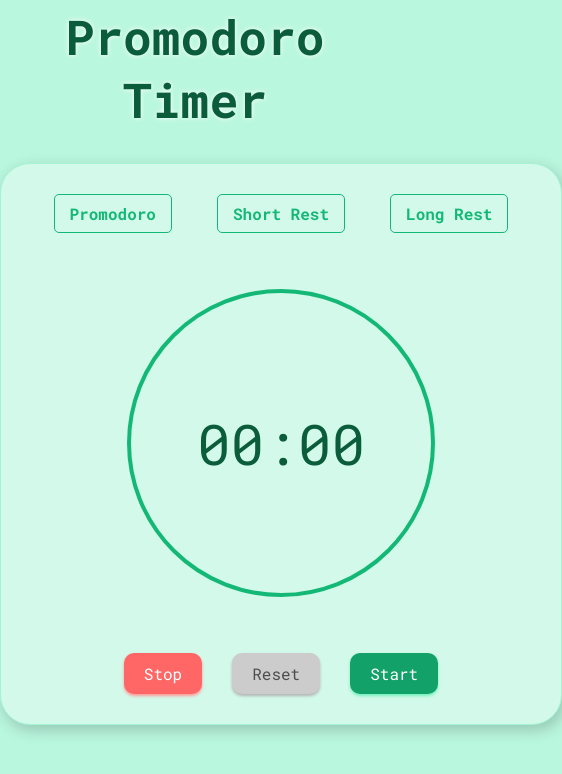
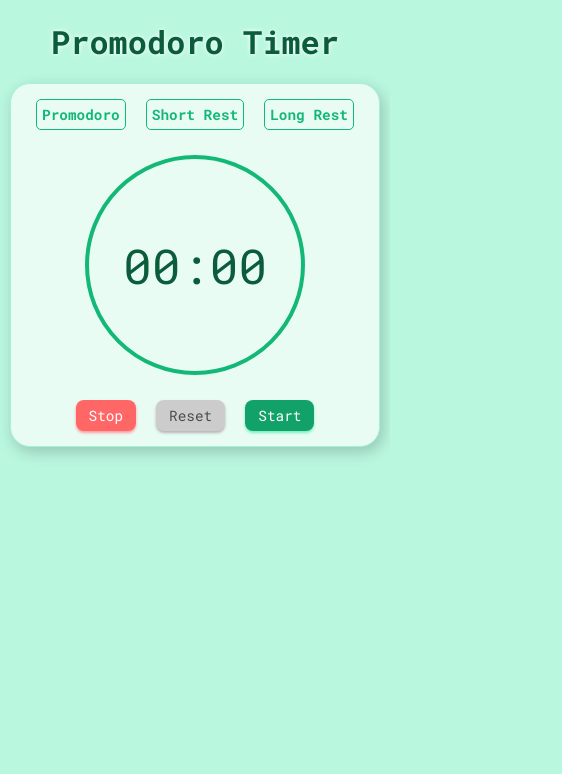
Before and after one commit to ravikanttarare95/promodoro-timer, a plain HTML site: page index.html in a window 390 px wide. Shown: the whole page, 562 px wide, since content can reach past the window. Drawn offline with Linux system fonts and the light colour scheme.

Commit message:
Make Design Responsive

```diff
--- a/index.html
+++ b/index.html
@@ -14,6 +14,7 @@
 </head>
 
 <body>
+    <div class="outer-container">
         <h1>Promodoro Timer</h1>
         <div class="main-container">
             <div class="rest-container">
@@ -36,9 +37,7 @@
                 <button class="btn btn-start">Start</button>
             </div>
         </div>
-
-
-
+    </div>
     <script src="./script.js">    </script>
 </body>
 
--- a/styles.css
+++ b/styles.css
@@ -1,9 +1,12 @@
+* {
+  margin: 0;
+  padding: 0;
+  box-sizing: border-box;
+}
+
 body {
   font-family: "Segoe UI", Tahoma, Geneva, Verdana, sans-serif;
   background: #baf7df;
-  margin: 0;
-  padding: 0;
-  box-sizing: border-box;
   font-family: "Roboto Mono", monospace;
 }
 
@@ -12,26 +15,31 @@ h1 {
   text-align: center;
   font-size: 3rem;
   text-shadow: 0 0 5px #fff;
-  margin-top: 5px;
+  margin: 20px 0;
+}
+
+.outer-container {
+  padding: 0 10px;
 }
 
 .main-container {
-  background: #d2f9e9;
-  width: 500px;
+  background: #e9fcf4;
+  max-width: 500px;
   margin: 0 auto;
-  height: 500px;
-  padding: 30px;
+  padding: 25px;
   border-radius: 30px;
   border: 1px solid #a4f4d4;
   display: flex;
   flex-direction: column;
-  justify-content: space-between;
+  align-items: center;
+  gap: 30px;
   box-shadow: 3px 5px 15px rgba(0, 0, 0, 0.2);
 }
 
 .rest-container {
   display: flex;
   justify-content: space-around;
+  width: 100%;
   font-weight: bold;
 }
 
@@ -43,6 +51,7 @@ h1 {
   color: #14b876;
   border: 1px solid #14b876;
   cursor: pointer;
+  font-size: 1rem;
 }
 
 .active-container {
@@ -55,7 +64,6 @@ h1 {
 .timer-container {
   height: 300px;
   width: 300px;
-  margin: 30px auto;
   border-radius: 50%;
   display: flex;
   justify-content: center;
@@ -102,3 +110,41 @@ h1 {
   color: #4d4d4d;
   box-shadow: 0 2px 3px #b3b3b3;
 }
+
+@media (max-width: 500px) {
+  h1 {
+    font-size: 2rem;
+  }
+
+  .btn {
+    padding: 6px 13px;
+    border-radius: 8px;
+    font-size: 0.9rem;
+  }
+
+  .main-container {
+    margin: 0 auto;
+    gap: 25px;
+    padding: 15px;
+    border-radius: 20px;
+  }
+
+  .promodoro-box,
+  .short-rest-box,
+  .long-rest-box {
+    padding: 5px;
+    font-size: 0.9rem;
+  }
+
+  .timer-container {
+    height: 220px;
+    width: 220px;
+    border: 4px solid #14b876;
+    font-size: 3rem;
+    color: #0a5c3b;
+  }
+
+  .buttons-container {
+    gap: 20px;
+  }
+}
```
Lines whose indentation alone changed are shown as unchanged.
